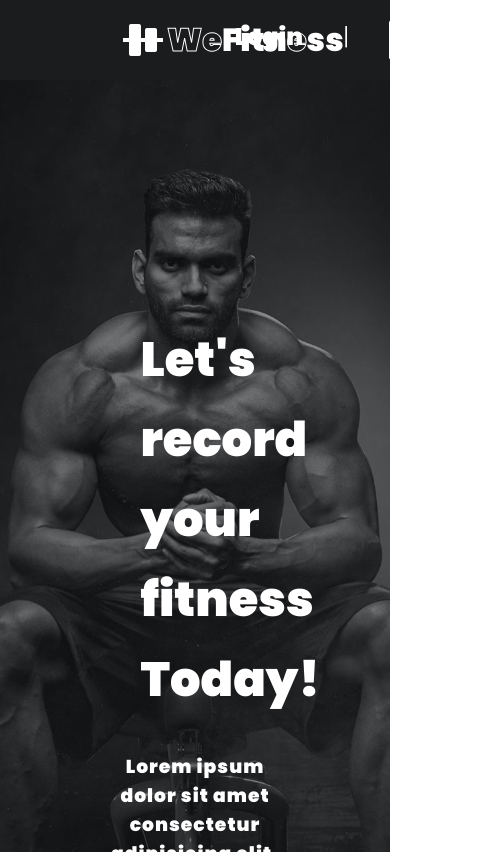
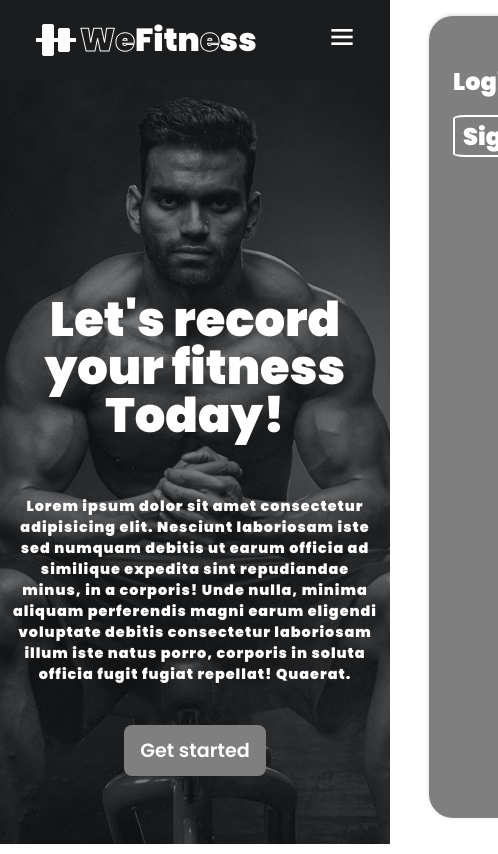
Before and after one commit to Ale-199/weFitness, a React (Create React App) app in the folder frontend/: page / in a window 390 px wide. Shown: the top 854 px of the page, 498 px wide, since content can reach past the window. Built offline with nearby package versions, Linux system fonts and the light colour scheme.

Commit message:
project done

```diff
--- a/frontend/src/components/Navbar.css
+++ b/frontend/src/components/Navbar.css
@@ -6,6 +6,11 @@
 
 .nav__header {
   background-color: var(--primary-color);
+  width: 100%;
+  position: fixed;
+  top: 0;
+  right: 0;
+  z-index: 99;
 }
 
 .home__logo {
@@ -25,9 +30,6 @@
 }
 
 .nav__links {
-  display: flex;
-  justify-content: center;
-  align-items: center;
   font-weight: 700;
   font-size: 1.5rem;
   gap: 1rem;
@@ -72,7 +74,9 @@
 .loggout {
   display: flex;
   align-items: center;
-  gap: 1rem;
+  gap: 1.5rem;
+  padding: 0rem 2rem;
+  width: 100%;
 }
 
 .loggout > :nth-child(1) {
@@ -85,8 +89,8 @@
   font-size: 1rem;
   cursor: pointer;
   transition: all 0.3s ease-in;
-  background-color: white;
-  color: black;
+  background-color: var(--text-color);
+  color: var(--primary-color);
   padding: 0.8rem;
 }
 
@@ -94,3 +98,98 @@
   color: var(--second-color);
   background-color: transparent;
 }
+
+.nav__close,
+.nav__toggle {
+  display: none;
+}
+
+/*=============== BREAKPOINTS ===============*/
+
+@media screen and (max-width: 1280px) {
+}
+/* -----------------for large devices-------------- */
+@media screen and (max-width: 1112.5px) {
+  .nav__container {
+    width: 95%;
+  }
+}
+/*-------------------for medium devices--------------- */
+@media screen and (max-width: 896.5px) {
+  .nav__container {
+    padding: 1rem 1rem;
+  }
+  .nav__loginAndSignup {
+    width: 100%;
+    display: flex;
+    justify-content: center;
+    gap: 1rem;
+    color: white;
+  }
+
+}
+/* ---------------------for tablets----------------- */
+@media screen and (max-width: 642.5px) {
+  .small__nav {
+    position: fixed;
+    left: 110%;
+    width: 50%;
+    height: 95%;
+    background-color: var(--second-color);
+    padding: 3rem 1.5rem 1.5rem;
+    box-shadow: 0 -1px 4px rgba(0, 0, 0, 0.15);
+    border-radius: 1.5rem;
+    transition: all 0.3s ease-in;
+  }
+  .show-nav {
+    left: 50%;
+  }
+
+  .nav__links {
+    display: flex;
+    flex-direction: column;
+    font-size: 1.5rem;
+    gap: 1rem;
+    width: 100%;
+  }
+
+  .nav__close,
+  .nav__toggle {
+    display: block;
+  }
+
+  .nav__loginAndSignup {
+    display: flex;
+    flex-direction: column;
+  }
+  .nav__loginAndSignup > span {
+    display: none;
+  }
+
+  .nav__close {
+    position: absolute;
+    top: 0.7rem;
+    right: 1.8rem;
+    font-size: 2.5rem;
+    rotate: 45deg;
+    color: var(--text-color);
+  }
+  .nav__toggle {
+    color: var(--text-color);
+    font-size: 2rem;
+  }
+
+  .nav__container {
+    width: 100%;
+  }
+  .nav__container {
+    padding: 1rem 2rem;
+  }
+  .loggout{
+    margin-top: 1rem;
+    flex-direction: column;
+  }
+}
+/* ----------------for mobile devices------------------ */
+@media screen and (max-width: 400px) {
+}
--- a/frontend/src/components/Navbar.js
+++ b/frontend/src/components/Navbar.js
@@ -2,14 +2,17 @@ import { Link } from "react-router-dom";
 import "./Navbar.css";
 import { useLogout } from "../hooks/useLogout";
 import { useAuthContext } from "../hooks/useAuthContext";
+import { useState } from "react";
 
 export default function Navbar() {
+  const [showMenu, setShowMenu] = useState(false);
   const { logout } = useLogout();
   const { user } = useAuthContext();
 
   const handleClick = () => {
     logout();
   };
+
   return (
     <header className="nav__header">
       <div className="nav__container container">
@@ -20,13 +23,15 @@ export default function Navbar() {
             <span className="stroke-text">e</span>ss
           </h1>
         </Link>
+
         <nav className="nav__links">
+          <div className={showMenu ? "small__nav show-nav" : "small__nav"}>
             {user && (
               <div className="loggout">
-              <span>Welcome, {user.userName.toUpperCase()}</span>
-              <span onClick={handleClick} className="loggout__btn btn">
+                <p>{user.userName.toUpperCase()}</p>
+                <button onClick={handleClick} className="loggout__btn btn">
                   Log out
-              </span>
+                </button>
               </div>
             )}
             {!user && (
@@ -36,7 +41,16 @@ export default function Navbar() {
                 <Link to="/signup">Signup</Link>
               </div>
             )}
+            <i
+              className="bx bx-cross nav__close"
+              onClick={() => setShowMenu(!showMenu)}
+            ></i>
+          </div>
         </nav>
+
+        <div className="nav__toggle" onClick={() => setShowMenu(!showMenu)}>
+          <i className="bx bx-menu"></i>
+        </div>
       </div>
     </header>
   );
--- a/frontend/src/index.css
+++ b/frontend/src/index.css
@@ -51,13 +51,13 @@ button {
 }
 
 .btn {
-  padding: 0.75rem 2rem;
+  padding: 1rem;
   line-height: 1;
   border-radius: 0.5rem;
   display: inline-block;
   background-color: var(--second-color);
   font-weight: 600;
-  font-size: 1.5rem;
+  font-size: 1.2rem;
   color: var(--text-color);
 }
 
@@ -65,5 +65,29 @@ button {
   background-color: var(--bg-color);
   position: relative;
   width: 100%;
-  height: 91.5vh;
+  height: 100vh;
 }
+
+/*=============== BREAKPOINTS ===============*/
+
+@media screen and (max-width: 1280px) {
+}
+/* -----------------for large devices-------------- */
+@media screen and (max-width: 1112.5px) {
+
+}
+/*-------------------for medium devices--------------- */
+@media screen and (max-width: 896.5px) {
+  .container {
+    width: 90%;
+  }
+}
+/* ---------------------for tablets----------------- */
+@media screen and (max-width: 642.5px) {
+}
+/* ----------------for mobile devices------------------ */
+@media screen and (max-width: 400px) {
+  .container {
+    width: 95%;
+  }
+}
--- a/frontend/src/pages/Dashboard/Dashboard.css
+++ b/frontend/src/pages/Dashboard/Dashboard.css
@@ -1,8 +1,8 @@
 .dashboard__container {
   display: grid;
-  grid-template-columns: 2.5fr 1fr;
+  grid-template-columns: 1fr 2.5fr;
   column-gap: 1rem;
-  padding: 3rem 0rem 15.6rem 0rem;
+  padding: 10rem 0rem 13rem 0rem;
 }
 
 .dashboard__left {
@@ -15,3 +15,32 @@
   background-color: var(--bg-color);
   height: 100%;
 }
+
+/*=============== BREAKPOINTS ===============*/
+
+@media screen and (max-width: 1280px) {
+
+}
+/* -----------------for large devices-------------- */
+@media screen and (max-width: 1112.5px) {
+  .dashboard__container {
+    width: 90%;
+  }
+}
+/*-------------------for medium devices--------------- */
+@media screen and (max-width: 896.5px) {
+
+}
+/* ---------------------for tablets----------------- */
+@media screen and (max-width: 642.5px) {
+  .dashboard__container {
+    display: flex;
+    flex-direction: column;
+    gap: 2rem;
+    padding: 7rem 0rem 0rem 0rem;
+  }
+}
+/* ----------------for mobile devices------------------ */
+@media screen and (max-width: 400px) {
+
+}
--- a/frontend/src/pages/Dashboard/Dashboard.js
+++ b/frontend/src/pages/Dashboard/Dashboard.js
@@ -34,15 +34,15 @@ export default function Dashboard() {
   return (
     <div className="dashboard__bg">
       <div className="dashboard__container container">
+        <div className="dashboard__right">
+          <Workoutform />
+        </div>
+
         <div className="dashboard__left">
           {workouts &&
             workouts.map((workout) => (
               <WorkoutDetails workout={workout} key={workout._id} />
             ))}
-          {!workouts && <div>Not recording</div>}
-        </div>
-        <div className="dashboard__right">
-          <Workoutform />
         </div>
       </div>
     </div>
--- a/frontend/src/pages/Home/Home.css
+++ b/frontend/src/pages/Home/Home.css
@@ -1,7 +1,7 @@
 .home__background {
   position: relative;
   width: 100%;
-  height: 91.5vh;
+  height: 100vh;
   background: url(../../assets/bg2.jpg);
   background-size: cover;
   background-position: center;
@@ -39,3 +39,54 @@
   background-color: transparent;
   scale: 1.1;
 }
+
+/*=============== BREAKPOINTS ===============*/
+
+@media screen and (max-width: 1280px) {
+  .home__container > :nth-child(1) {
+    margin: 3rem auto;
+    width: 40%;
+    font-size: 2.5rem;
+    line-height: 3rem;
+  }
+  .home__container > :nth-child(2) {
+    width: 80%;
+  }
+}
+/* -----------------for large devices-------------- */
+@media screen and (max-width: 1112.5px) {
+  .home__container > :nth-child(1) {
+    margin: 3.5rem auto;
+  }
+  .home__container > :nth-child(2) {
+    width: 90%;
+  }
+}
+/*-------------------for medium devices--------------- */
+@media screen and (max-width: 896.5px) {
+  .home__container > :nth-child(1) {
+    width: 50%;
+  }
+  .home__container > :nth-child(2) {
+    width: 100%;
+  }
+}
+/* ---------------------for tablets----------------- */
+@media screen and (max-width: 642.5px) {
+  .home__container > :nth-child(1) {
+    width: 70%;
+  }
+}
+/* ----------------for mobile devices------------------ */
+@media screen and (max-width: 400px) {
+  .home__container > :nth-child(1) {
+    width: 100%;
+    font-size: 3rem;
+    line-height: 3rem;
+  }
+  .home__container > :nth-child(2) {
+    font-size: 0.9rem;
+    margin: 2rem auto;
+  }
+
+}
--- a/frontend/src/pages/Login/Login.css
+++ b/frontend/src/pages/Login/Login.css
@@ -7,7 +7,7 @@
   flex-direction: column;
   gap: 2rem;
   padding: 4rem 3rem;
-  box-shadow: 2px 2px 5px rgba(0,0,0,0.05);
+  box-shadow: 2px 2px 5px rgba(0, 0, 0, 0.05);
 }
 
 .login__container {
@@ -37,6 +37,7 @@
   width: 30%;
   margin: 0 auto;
   font-weight: 300;
+  text-align: center;
   transition: all 0.3s ease-in;
 }
 
@@ -54,3 +55,39 @@
 .signupLink {
   text-decoration: underline;
 }
+
+/*=============== BREAKPOINTS ===============*/
+
+@media screen and (max-width: 1280px) {
+  .login {
+    width: 80%;
+    gap: 2rem;
+  }
+}
+/* -----------------for large devices-------------- */
+@media screen and (max-width: 1112.5px) {
+  .login {
+    width: 100%;
+  }
+}
+/*-------------------for medium devices--------------- */
+@media screen and (max-width: 896.5px) {
+  .login > :nth-child(4) {
+    width: 50%;
+  }
+  .login__container {
+    padding: 12rem 8rem;
+  }
+}
+/* ---------------------for tablets----------------- */
+@media screen and (max-width: 642.5px) {
+  .login__container {
+    padding: 12rem 3rem;
+  }
+}
+/* ----------------for mobile devices------------------ */
+@media screen and (max-width: 400px) {
+  .login__container {
+    padding: 12rem 1rem;
+  }
+}
--- a/frontend/src/pages/Signup/Signup.css
+++ b/frontend/src/pages/Signup/Signup.css
@@ -50,3 +50,40 @@
 .signup > :nth-child(5):hover {
   scale: 1.1;
 }
+
+/*=============== BREAKPOINTS ===============*/
+
+@media screen and (max-width: 1280px) {
+  .signup {
+    width: 80%;
+    gap: 2rem;
+  }
+}
+/* -----------------for large devices-------------- */
+@media screen and (max-width: 1112.5px) {
+  .signup {
+    width: 100%;
+  }
+}
+/*-------------------for medium devices--------------- */
+@media screen and (max-width: 896.5px) {
+  .signup__container {
+    padding: 12rem 8rem;
+  }
+}
+/* ---------------------for tablets----------------- */
+@media screen and (max-width: 642.5px) {
+  .signup__container {
+    padding: 12rem 3rem;
+  }
+
+  .signup > :nth-child(5) {
+    width: 55%;
+  }
+}
+/* ----------------for mobile devices------------------ */
+@media screen and (max-width: 400px) {
+  .signup__container {
+    padding: 12rem 1rem;
+  }
+}
```
Also changed, not shown: frontend/src/components/WorkoutDetails.css (+22 -0 lines), frontend/src/components/Workoutform.css (+18 -0 lines). Lines whose indentation alone changed are shown as unchanged.
